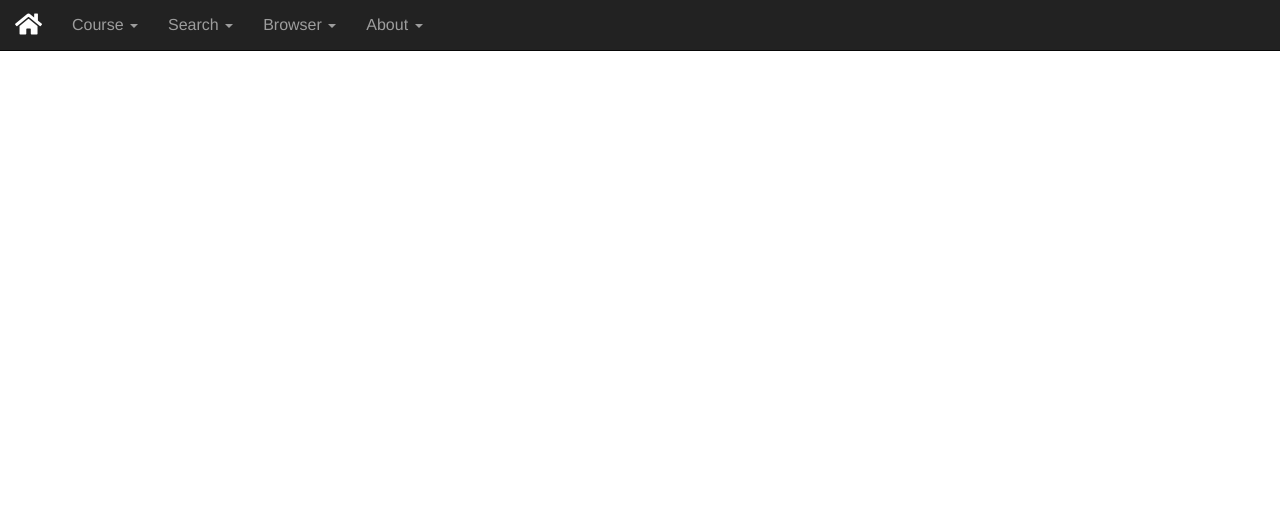
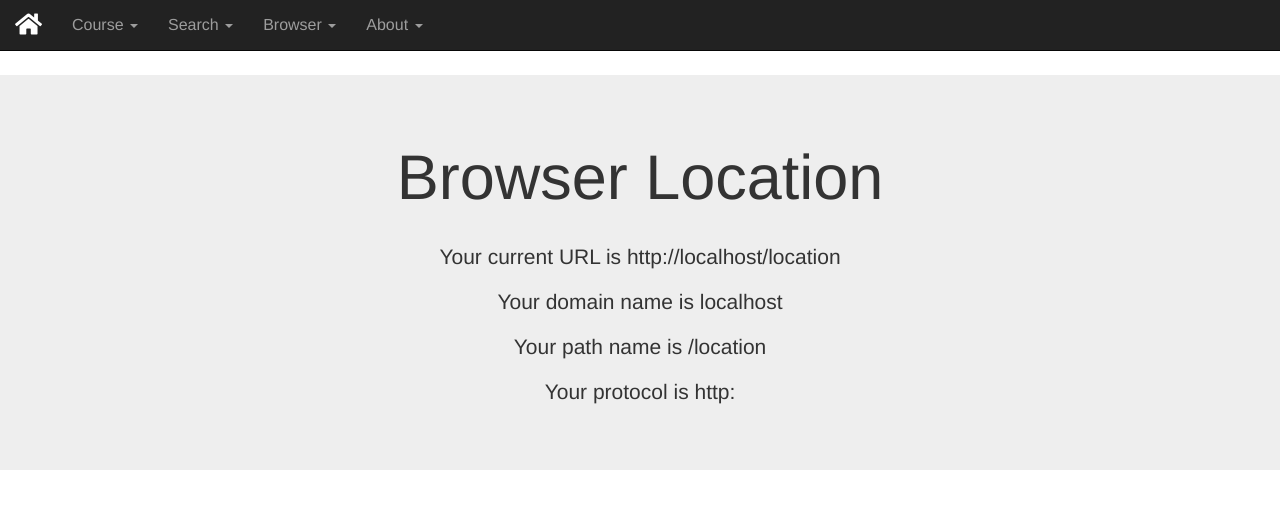
Before and after one commit to dimitronikito/SARA, a Node server app: page /location in a window 1280 px wide. Shown: the top 509 px of the page. Run offline with Node 20, Linux system fonts and the light colour scheme; some libraries are stand-ins or nearby versions.

Commit message:
added full browser section with submenus

```diff
--- a/public/css/style.css
+++ b/public/css/style.css
@@ -52,3 +52,7 @@ footer {
 .content{
   padding-top: 20px;
 }
+
+#geo{
+  padding-top: 25px;
+}
--- a/views/pages/Browser/location.ejs
+++ b/views/pages/Browser/location.ejs
@@ -6,6 +6,26 @@
 
   <body data-spy="scroll" data-target=".navbar" data-offset="50">
     <%include ../../partials/nav %>
+
+    <div class = "jumbotron navOption">
+      <h1 class = "text-center"> Browser Location </h1>
+      <div class = "content">
+        <p id = "url" class= "text-center"></p>
+        <p id = "domain" class= "text-center"></p>
+        <p id = "path" class= "text-center"></p>
+        <p id = "protocol" class= "text-center"></p>
+      </div>
+    </div>
+
+    <script>
+
+    document.getElementById("url").innerHTML = "Your current URL is " + window.location.href;
+    document.getElementById("domain").innerHTML = "Your domain name is " + window.location.hostname;
+    document.getElementById("path").innerHTML = "Your path name is "+ window.location.pathname;
+    document.getElementById("protocol").innerHTML = "Your protocol is "+ window.location.protocol;
+
+    </script>
+
   </body>
 
   <footer>
```
Also changed, not shown: views/pages/Browser/geolocation.ejs (+26 -0 lines), views/pages/Browser/screen.ejs (+16 -0 lines), views/pages/Browser/window.ejs (+17 -0 lines).
